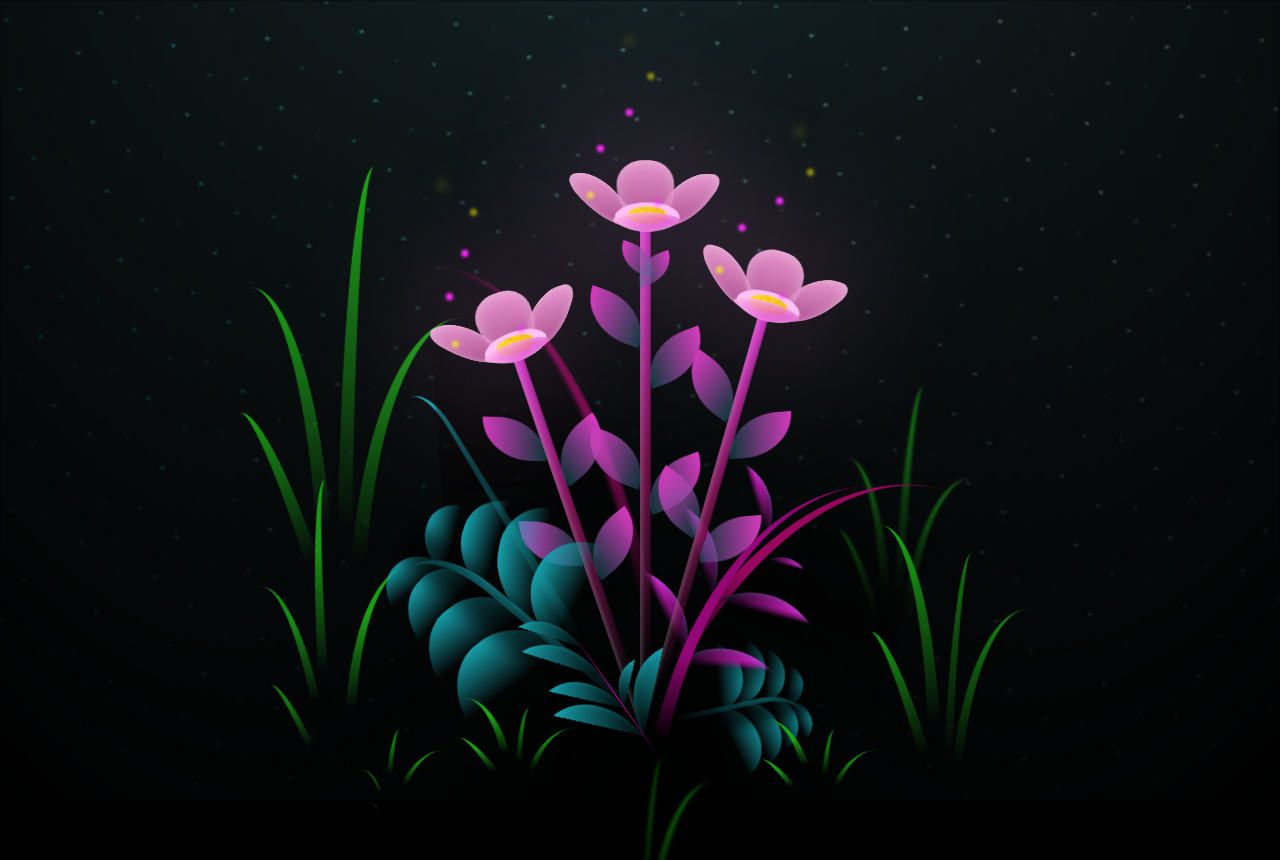
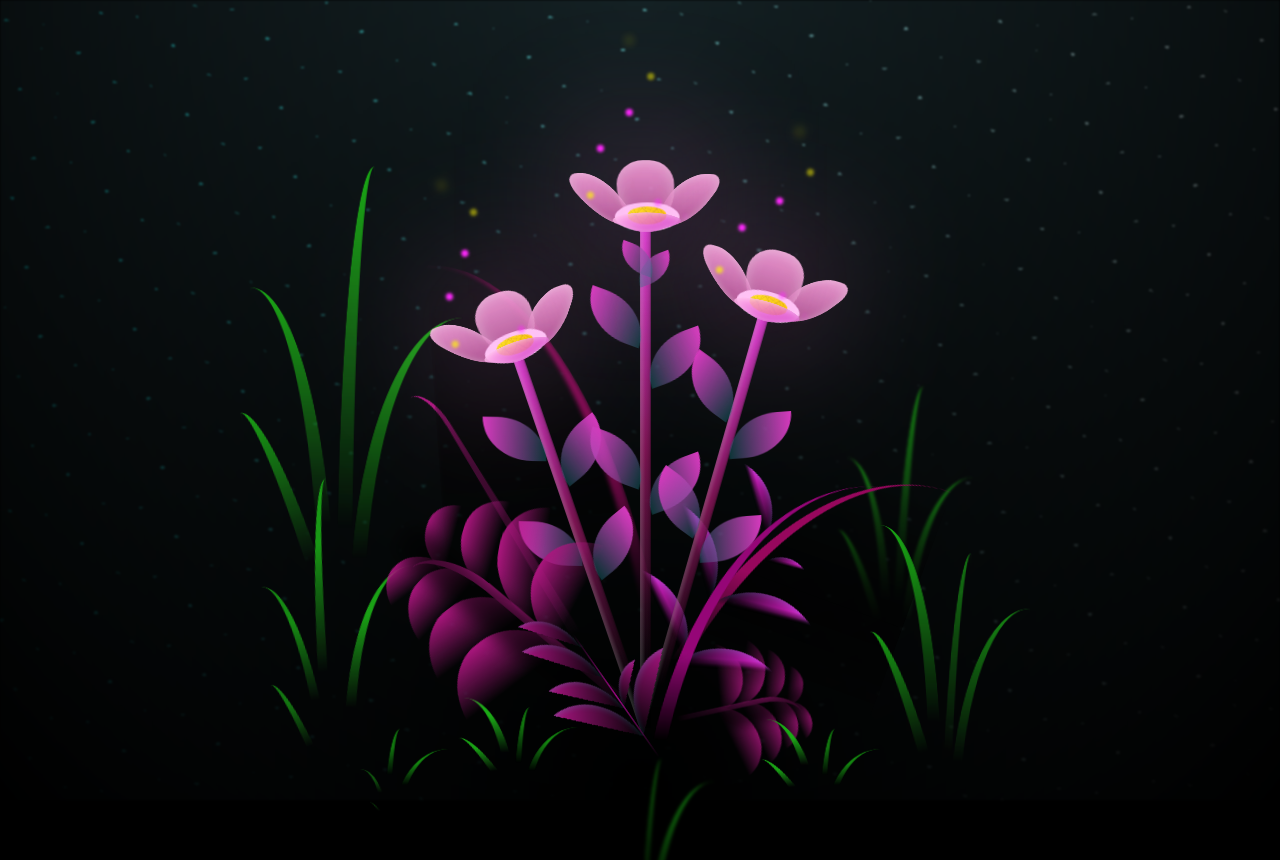
Before and after one commit to QueenGTPS/queengtps.github.io, a plain HTML site: page index.html in a window 1280 px wide. Shown: the top 860 px of the page. Drawn offline with Linux system fonts and the light colour scheme.

Commit message:
Update main.css

```diff
--- a/css/main.css
+++ b/css/main.css
@@ -459,7 +459,7 @@ body {
   animation-delay: 3.5s;
 }
 .flower__grass {
-  --c: #159faa;
+  --c: #aa157d;
   --line-w: 1.5vmin;
   position: absolute;
   bottom: 12vmin;
@@ -686,7 +686,7 @@ body {
 .flower__g-long {
   --w: 2vmin;
   --h: 6vmin;
-  --c: #159faa;
+  --c: #aa157d;
   position: absolute;
   bottom: 10vmin;
   left: -3vmin;
@@ -954,16 +954,16 @@ body {
       transparent,
       var(--dark-color)
     ),
-    linear-gradient(to bottom right, #159faa 50%, transparent 50%, transparent);
+    linear-gradient(to bottom right, #aa1582 50%, transparent 50%, transparent);
   -webkit-mask-image: linear-gradient(
     to bottom right,
-    #159faa 50%,
+    #aa1582 50%,
     transparent 50%,
     transparent
   );
   mask-image: linear-gradient(
     to bottom right,
-    #159faa 50%,
+    #aa1582 50%,
     transparent 50%,
     transparent
   );
```
